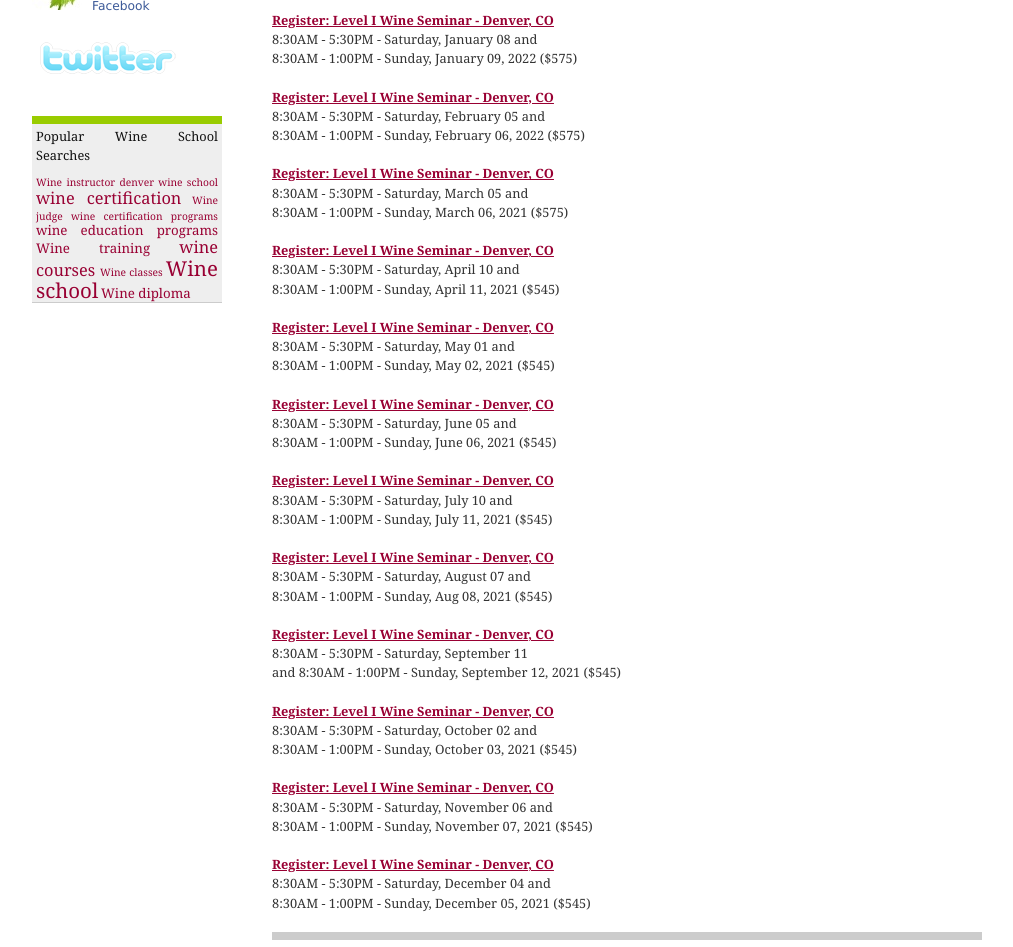
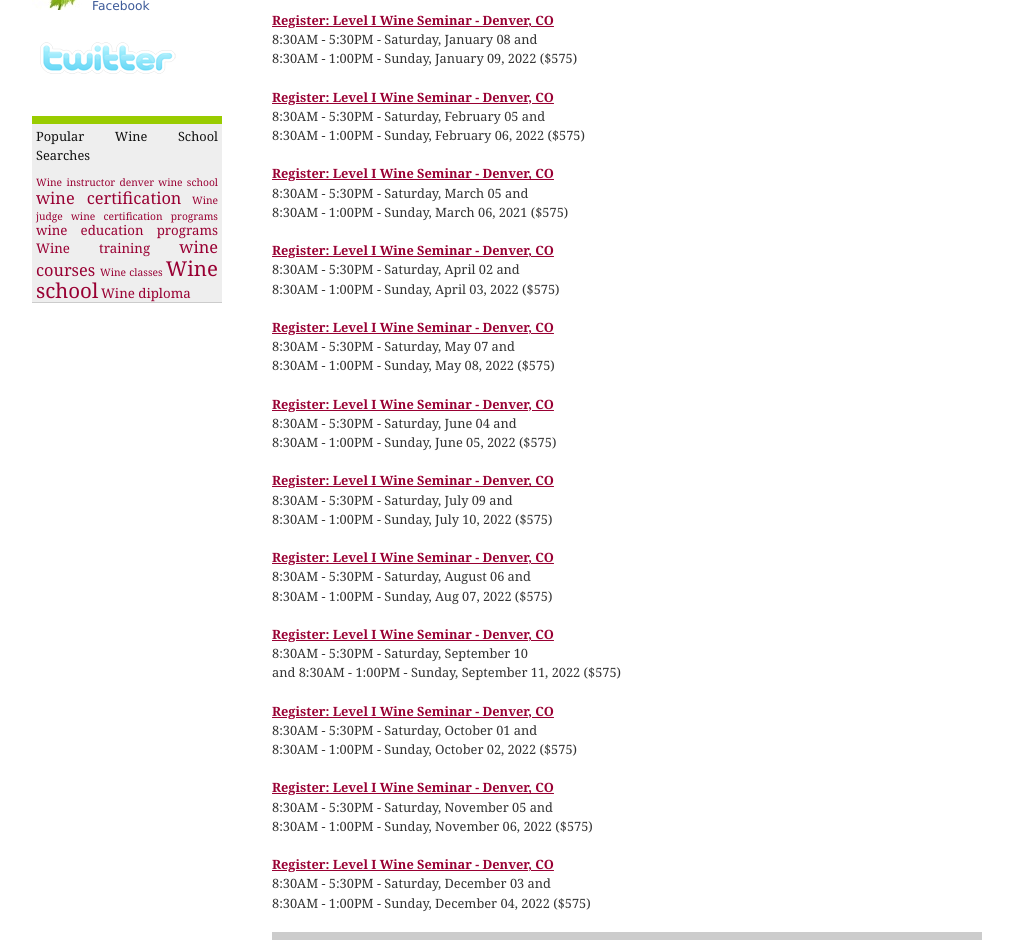
Before and after one commit to CKDev/internationalwineguild.com, a Jekyll site: the page built from register-for-the-guild-certification-seminar.html, in a window 1280 px wide and 1400 px high, scrolled down 1535 px. Shown: the top 947 px of the window, without its empty margins (133-1146 px from the left). Built offline with Jekyll 4.4.1, drawn with Linux system fonts in a browser that asks for light colours; a script that is not in the unit is left out; comment, search, counter and statistics services are not loaded.

Commit message:
Update register-for-the-guild-certification-seminar.html

```diff
--- a/register-for-the-guild-certification-seminar.html
+++ b/register-for-the-guild-certification-seminar.html
@@ -84,83 +84,83 @@ permalink: "/register-for-the-guild-certification-seminar"
 
 <p>
   <a class="ga-track"
-    href="http://ww4.aitsafe.com/cf/add.cfm?userid=6714687&amp;product=Level+I+Wine+Seminar+Denver++-++04/10-11, 2021&amp;price=545&amp;return=www.internationalwineguild.com/register-for-the-guild-certification-seminar">
+    href="http://ww4.aitsafe.com/cf/add.cfm?userid=6714687&amp;product=Level+I+Wine+Seminar+Denver++-++04/02-03, 2022&amp;price=575&amp;return=www.internationalwineguild.com/register-for-the-guild-certification-seminar">
     <strong>Register: Level I Wine Seminar - Denver, CO<br></strong>
   </a>
-  8:30AM - 5:30PM - Saturday, April 10 and<br>
-  8:30AM - 1:00PM - Sunday, April 11, 2021 ($545)
+  8:30AM - 5:30PM - Saturday, April 02 and<br>
+  8:30AM - 1:00PM - Sunday, April 03, 2022 ($575)
 </p>
 
 <p>
   <a class="ga-track"
-    href="http://ww4.aitsafe.com/cf/add.cfm?userid=6714687&amp;product=Level+I+Wine+Seminar+Denver++-++05/01-02, 2021&amp;price=545&amp;return=www.internationalwineguild.com/register-for-the-guild-certification-seminar">
+    href="http://ww4.aitsafe.com/cf/add.cfm?userid=6714687&amp;product=Level+I+Wine+Seminar+Denver++-++05/07-08, 2022&amp;price=575&amp;return=www.internationalwineguild.com/register-for-the-guild-certification-seminar">
     <strong>Register: Level I Wine Seminar - Denver, CO<br></strong>
   </a>
-  8:30AM - 5:30PM - Saturday, May 01 and<br>
-  8:30AM - 1:00PM - Sunday, May 02, 2021 ($545)
+  8:30AM - 5:30PM - Saturday, May 07 and<br>
+  8:30AM - 1:00PM - Sunday, May 08, 2022 ($575)
 </p>
 
 <p>
   <a class="ga-track"
-    href="http://ww4.aitsafe.com/cf/add.cfm?userid=6714687&amp;product=Level+I+Wine+Seminar+Denver++-++06/05-06, 2021&amp;price=545&amp;return=www.internationalwineguild.com/register-for-the-guild-certification-seminar">
+    href="http://ww4.aitsafe.com/cf/add.cfm?userid=6714687&amp;product=Level+I+Wine+Seminar+Denver++-++06/04-05, 2022&amp;price=575&amp;return=www.internationalwineguild.com/register-for-the-guild-certification-seminar">
     <strong>Register: Level I Wine Seminar - Denver, CO<br></strong>
   </a>
-  8:30AM - 5:30PM - Saturday, June 05 and<br>
-  8:30AM - 1:00PM - Sunday, June 06, 2021 ($545)
+  8:30AM - 5:30PM - Saturday, June 04 and<br>
+  8:30AM - 1:00PM - Sunday, June 05, 2022 ($575)
 </p>
 
 <p>
   <a class="ga-track"
-    href="http://ww4.aitsafe.com/cf/add.cfm?userid=6714687&amp;product=Level+I+Wine+Seminar+Denver++-++07/10-11, 2021&amp;price=545&amp;return=www.internationalwineguild.com/register-for-the-guild-certification-seminar">
+    href="http://ww4.aitsafe.com/cf/add.cfm?userid=6714687&amp;product=Level+I+Wine+Seminar+Denver++-++07/09-10, 2022&amp;price=575&amp;return=www.internationalwineguild.com/register-for-the-guild-certification-seminar">
     <strong>Register: Level I Wine Seminar - Denver, CO<br></strong>
   </a>
-  8:30AM - 5:30PM - Saturday, July 10 and<br>
-  8:30AM - 1:00PM - Sunday, July 11, 2021 ($545)
+  8:30AM - 5:30PM - Saturday, July 09 and<br>
+  8:30AM - 1:00PM - Sunday, July 10, 2022 ($575)
 </p>
 
 <p>
   <a class="ga-track"
-    href="http://ww4.aitsafe.com/cf/add.cfm?userid=6714687&amp;product=Level+I+Wine+Seminar+Denver++-++08/07-08, 2021&amp;price=545&amp;return=www.internationalwineguild.com/register-for-the-guild-certification-seminar">
+    href="http://ww4.aitsafe.com/cf/add.cfm?userid=6714687&amp;product=Level+I+Wine+Seminar+Denver++-++08/06-07, 2022&amp;price=575&amp;return=www.internationalwineguild.com/register-for-the-guild-certification-seminar">
     <strong>Register: Level I Wine Seminar - Denver, CO<br></strong>
   </a>
-  8:30AM - 5:30PM - Saturday, August 07 and<br>
-  8:30AM - 1:00PM - Sunday, Aug 08, 2021 ($545)
+  8:30AM - 5:30PM - Saturday, August 06 and<br>
+  8:30AM - 1:00PM - Sunday, Aug 07, 2022 ($575)
 </p>
 
 <p>
   <a class="ga-track"
-    href="http://ww4.aitsafe.com/cf/add.cfm?userid=6714687&amp;product=Level+I+Wine+Seminar+Denver++-++09/11-12, 2021&amp;price=545&amp;return=www.internationalwineguild.com/register-for-the-guild-certification-seminar">
+    href="http://ww4.aitsafe.com/cf/add.cfm?userid=6714687&amp;product=Level+I+Wine+Seminar+Denver++-++09/10-11, 2022&amp;price=575&amp;return=www.internationalwineguild.com/register-for-the-guild-certification-seminar">
     <strong>Register: Level I Wine Seminar - Denver, CO<br></strong>
   </a>
-  8:30AM - 5:30PM - Saturday, September 11<br>
-  and 8:30AM - 1:00PM - Sunday, September 12, 2021 ($545)
+  8:30AM - 5:30PM - Saturday, September 10<br>
+  and 8:30AM - 1:00PM - Sunday, September 11, 2022 ($575)
 </p>
 
 <p>
   <a class="ga-track"
-    href="http://ww4.aitsafe.com/cf/add.cfm?userid=6714687&amp;product=Level+I+Wine+Seminar+Denver++-++10/02-03, 2020&amp;price=545&amp;return=www.internationalwineguild.com/register-for-the-guild-certification-seminar">
+    href="http://ww4.aitsafe.com/cf/add.cfm?userid=6714687&amp;product=Level+I+Wine+Seminar+Denver++-++10/01-02, 2022&amp;price=575&amp;return=www.internationalwineguild.com/register-for-the-guild-certification-seminar">
     <strong>Register: Level I Wine Seminar - Denver, CO<br></strong>
   </a>
-  8:30AM - 5:30PM - Saturday, October 02 and<br>
-  8:30AM - 1:00PM - Sunday, October 03, 2021 ($545)
+  8:30AM - 5:30PM - Saturday, October 01 and<br>
+  8:30AM - 1:00PM - Sunday, October 02, 2022 ($575)
 </p>
 
 <p>
   <a class="ga-track"
-    href="http://ww4.aitsafe.com/cf/add.cfm?userid=6714687&amp;product=Level+I+Wine+Seminar+Denver++-++11/06-07, 2021&amp;price=545&amp;return=www.internationalwineguild.com/register-for-the-guild-certification-seminar">
+    href="http://ww4.aitsafe.com/cf/add.cfm?userid=6714687&amp;product=Level+I+Wine+Seminar+Denver++-++11/05-06, 2022&amp;price=575&amp;return=www.internationalwineguild.com/register-for-the-guild-certification-seminar">
     <strong>Register: Level I Wine Seminar - Denver, CO<br></strong>
   </a>
-  8:30AM - 5:30PM - Saturday, November 06 and<br>
-  8:30AM - 1:00PM - Sunday, November 07, 2021 ($545)
+  8:30AM - 5:30PM - Saturday, November 05 and<br>
+  8:30AM - 1:00PM - Sunday, November 06, 2022 ($575)
 </p>
 
 <p>
   <a class="ga-track"
-    href="http://ww4.aitsafe.com/cf/add.cfm?userid=6714687&amp;product=Level+I+Wine+Seminar+Denver++-++12/04-05, 2021&amp;price=545&amp;return=www.internationalwineguild.com/register-for-the-guild-certification-seminar">
+    href="http://ww4.aitsafe.com/cf/add.cfm?userid=6714687&amp;product=Level+I+Wine+Seminar+Denver++-++12/03-04, 2022&amp;price=575&amp;return=www.internationalwineguild.com/register-for-the-guild-certification-seminar">
     <strong>Register: Level I Wine Seminar - Denver, CO<br></strong>
   </a>
-  8:30AM - 5:30PM - Saturday, December 04 and<br>
-  8:30AM - 1:00PM - Sunday, December 05, 2021 ($545)
+  8:30AM - 5:30PM - Saturday, December 03 and<br>
+  8:30AM - 1:00PM - Sunday, December 04, 2022 ($575)
 </p>
 
 <h2>Level I: Register for the Guild One-Day Wine Tasting Component</h2>
```
